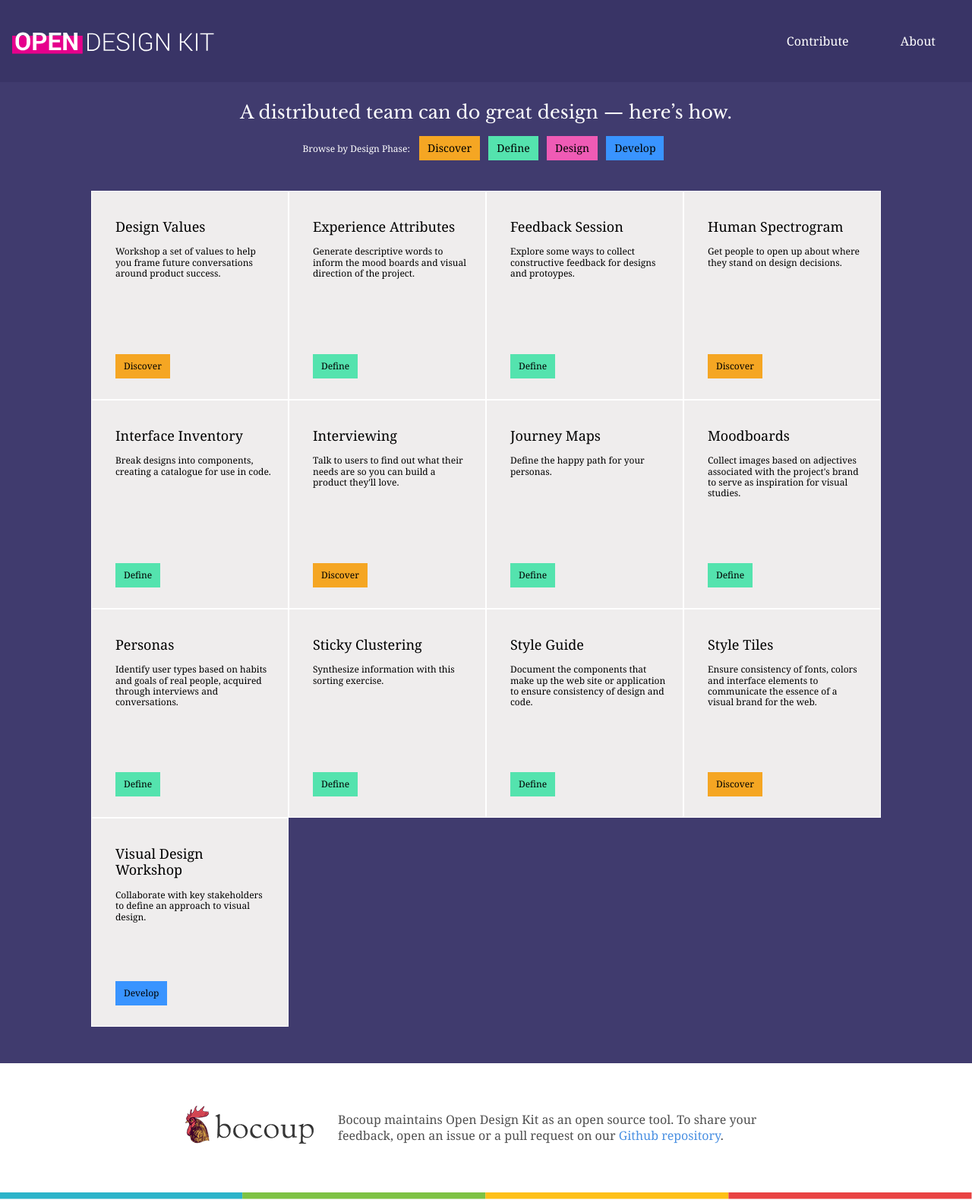
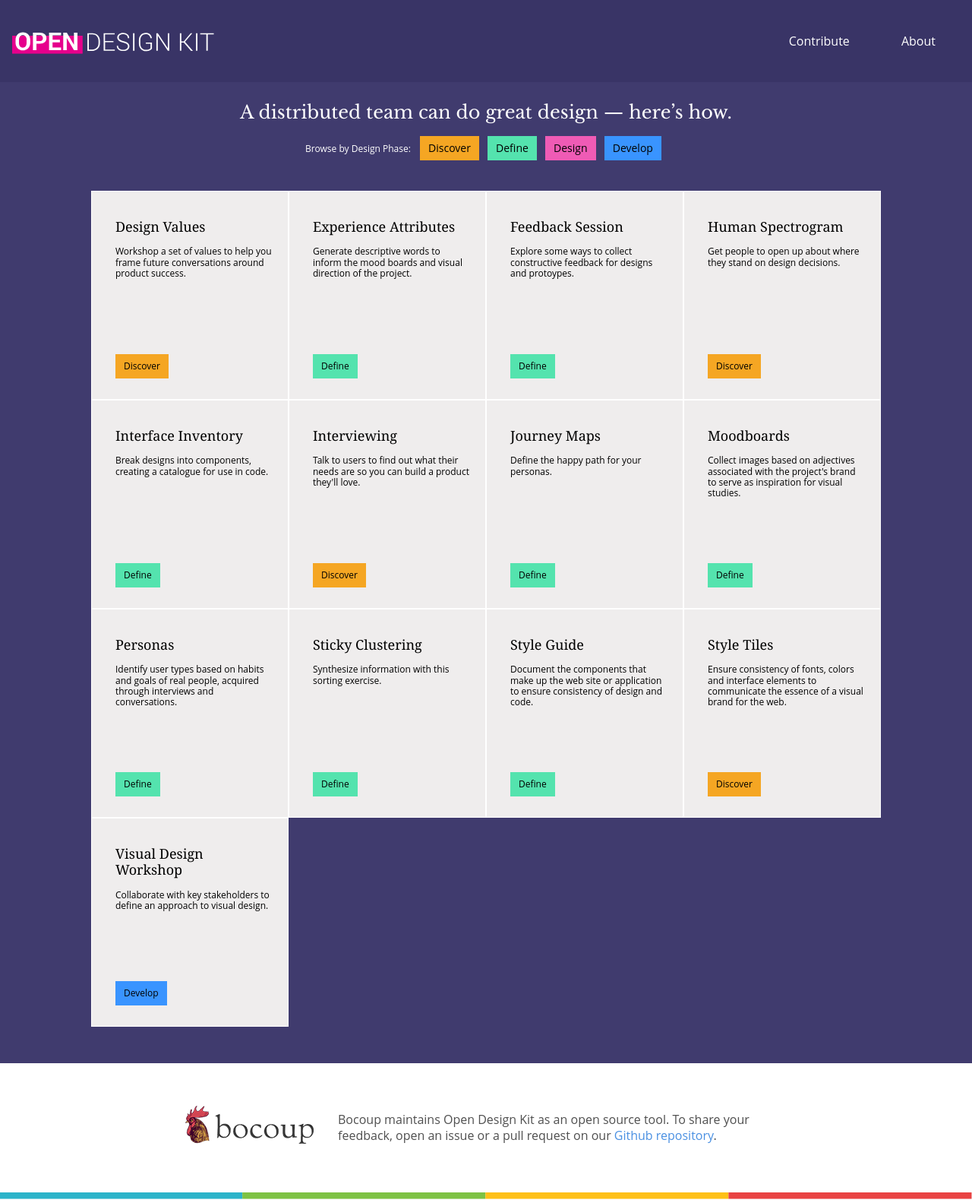
Before and after one commit to open-design-kit/opendesignkit, a Jekyll site: the page built from index.html, in a window 1280 px wide. Shown: the whole page at 76% size. Built offline with Jekyll 4.4.1, drawn with Linux system fonts in a browser that asks for light colours.

Commit message:
add in Open Sans

```diff
--- a/_layouts/default.html
+++ b/_layouts/default.html
@@ -7,6 +7,7 @@
     <title>{{ page.title }} | Open Design Kit</title>
     <link rel="stylesheet" type="text/css" href="/css/styles.css" media="screen">
     <link href='https://fonts.googleapis.com/css?family=Libre+Baskerville' rel='stylesheet' type='text/css'>
+    <link href='https://fonts.googleapis.com/css?family=Roboto:400,300italic,300,400italic,500,500italic,700,700italic' rel='stylesheet' type='text/css'>
   </head>
   <body class="{{page.type}}">
         <div class="content">
--- a/css/styles.css
+++ b/css/styles.css
@@ -82,7 +82,7 @@
     color: black;
     display: flex;
     flex-direction: column;
-    font-family: Georgia, serif;
+    font-family: 'Open Sans', Helvetica, serif;
     font-weight: normal;
     margin: 0;
     min-height: 100%;
@@ -497,6 +497,7 @@
 
 .method-list-hed {
     border: none;
+    font-family: 'Baskerville Libre', Georgia, serif;
     font-size: 1.125rem;
     font-weight: normal;
 }
```
